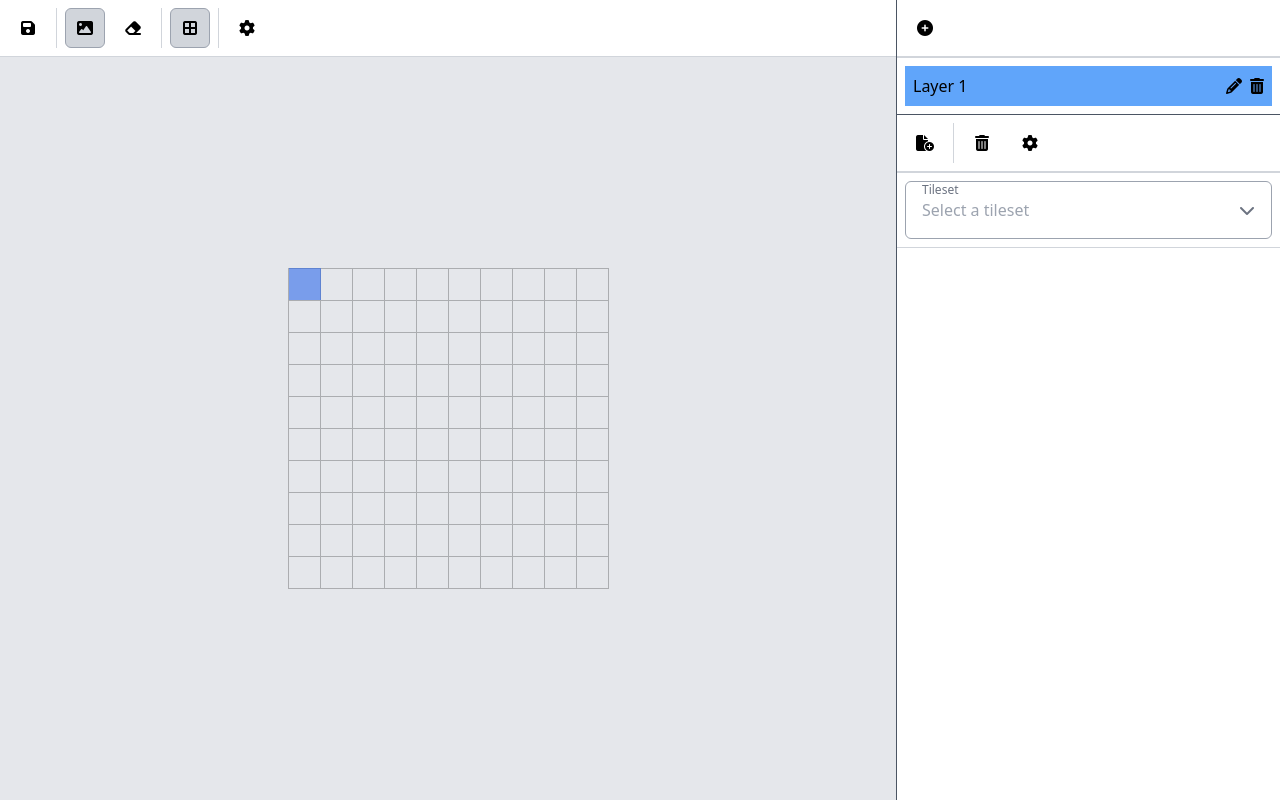
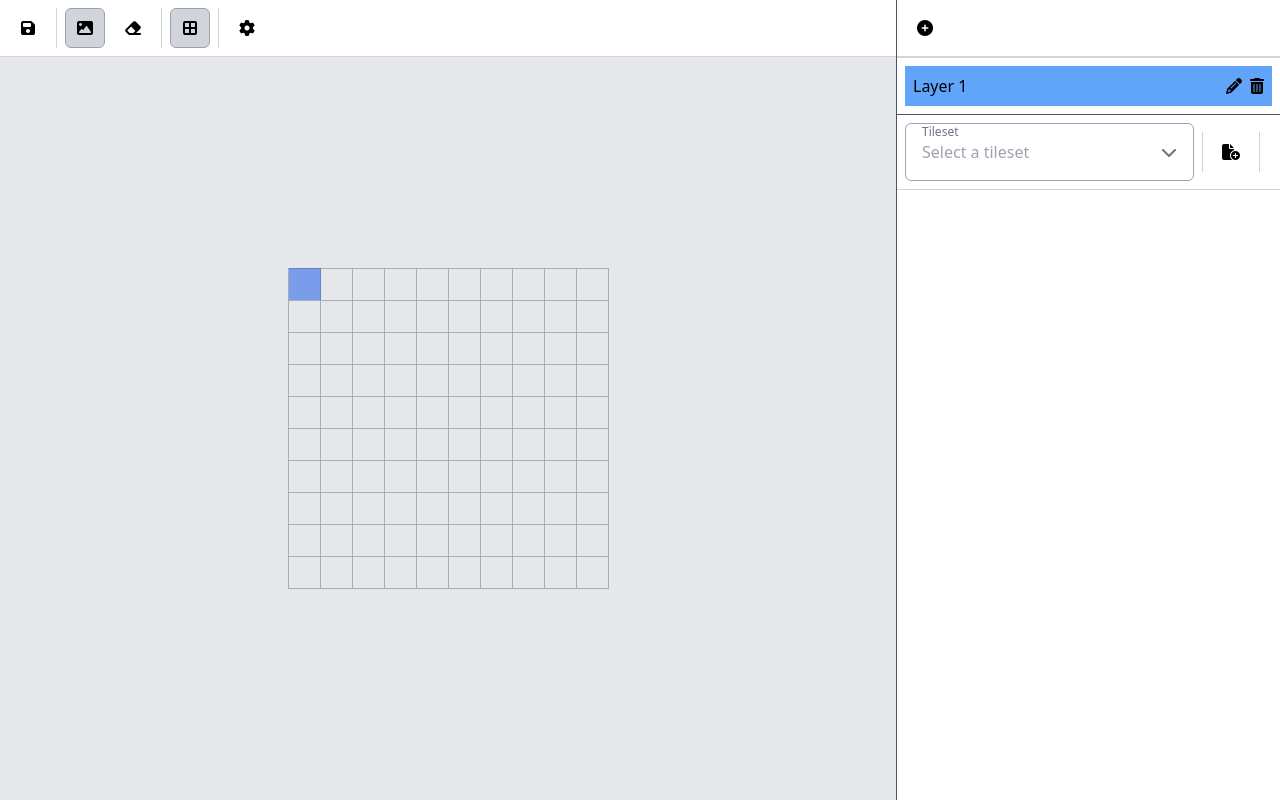
Before and after one commit to dylanclaywell/tile-titan-deprecated, a React (Vite) app: page / in a window 1280 px wide. Built offline with nearby package versions, Linux system fonts and the light colour scheme.

Commit message:
Improved the interfaces of the tools

```diff
--- a/src/components/SelectField.tsx
+++ b/src/components/SelectField.tsx
@@ -10,9 +10,10 @@ export interface Props {
   }[]
   onChange: (value: string) => void
   value: string
+  inputProps?: React.InputHTMLAttributes<HTMLInputElement>
 }
 
-export function SelectField({ options, onChange, value }: Props) {
+export function SelectField({ options, onChange, value, inputProps }: Props) {
   const [isOpen, setIsOpen] = useState(false)
 
   return (
@@ -29,6 +30,7 @@ export function SelectField({ options, onChange, value }: Props) {
         )}
         label="Tileset"
         inputProps={{
+          ...inputProps,
           readOnly: true,
           onClick: () => setIsOpen(!isOpen),
           placeholder: 'Select a tileset',
--- a/src/components/TextField.tsx
+++ b/src/components/TextField.tsx
@@ -41,13 +41,13 @@ export default function TextField({
           <i className={`fa-solid fa-${leftIconName} text-gray-500`}></i>
         )}
         <input
+          {...inputProps}
           className={clsx('outline-none flex-grow', {
             ['cursor-text']: !inputProps?.readOnly,
             ['cursor-default']: inputProps?.readOnly,
           })}
           value={value}
           onChange={onChange}
-          {...inputProps}
         />
         {rightIconName && (
           <i className={`fa-solid fa-${rightIconName} text-gray-500`}></i>
--- a/src/components/Tool.tsx
+++ b/src/components/Tool.tsx
@@ -1,39 +1,26 @@
-import React, { useContext } from 'react'
+import React from 'react'
 import clsx from 'clsx'
 
-import { EditorContext, ToolType } from '../contexts/EditorContext'
-
-type BaseProps = {
+export interface Props {
   name: string
   icon: string
+  classes?: string
+  isSelected?: boolean
+  onClick: () => void
 }
 
-export type Props =
-  | (BaseProps & {
-      type: ToolType
-    })
-  | (BaseProps & {
-      onClick: () => void
-    })
-
-export function Tool({ name, icon, ...rest }: Props) {
-  const [toolState, { handleToolClick: setTool }] = useContext(EditorContext)
-
+export function Tool({ name, icon, isSelected, classes, onClick }: Props) {
   return (
     <button
       title={name}
       className={clsx(
         'w-10 h-10 cursor-default hover:bg-gray-200 hover:border hover:border-gray-300 rounded-md',
+        classes,
         {
-          'bg-gray-300 border border-gray-400':
-            'type' in rest &&
-            (toolState.tool.type === rest.type ||
-              (rest.type === 'grid' && toolState.showGrid)),
+          'bg-gray-300 border border-gray-400': isSelected,
         }
       )}
-      onClick={() => {
-        'onClick' in rest ? rest.onClick() : setTool(rest.type)
-      }}
+      onClick={onClick}
     >
       <i className={`fa-solid fa-${icon}`}></i>
     </button>
--- a/src/components/Tools/Tools.tsx
+++ b/src/components/Tools/Tools.tsx
@@ -10,7 +10,7 @@ export function Tools({ children, classes }: Props) {
   return (
     <div
       className={clsx(
-        'flex p-2 divide-x space-x-2 border-b border-gray-300',
+        'flex items-center p-2 divide-x space-x-2 border-b border-gray-300',
         classes
       )}
     >
--- a/src/views/TilemapEditorView.tsx
+++ b/src/views/TilemapEditorView.tsx
@@ -9,8 +9,8 @@ import { EditorContext } from '../contexts/EditorContext'
 
 export function TilemapEditorView() {
   const [
-    { layers, selectedLayerId },
-    { updateTilemap, updateTilemapSettings },
+    { layers, selectedLayerId, tool, showGrid },
+    { updateTilemap, updateTilemapSettings, handleToolClick },
   ] = useContext(EditorContext)
   const [showSettings, setShowSettings] = React.useState(false)
 
@@ -36,11 +36,26 @@ export function TilemapEditorView() {
           />
         </ToolSection>
         <ToolSection>
-          <Tool name="Tile" type="tile" icon="image" />
-          <Tool name="Erase" type="eraser" icon="eraser" />
+          <Tool
+            name="Tile"
+            onClick={() => handleToolClick('tile')}
+            isSelected={tool.type === 'tile'}
+            icon="image"
+          />
+          <Tool
+            name="Erase"
+            onClick={() => handleToolClick('eraser')}
+            isSelected={tool.type === 'eraser'}
+            icon="eraser"
+          />
         </ToolSection>
         <ToolSection>
-          <Tool name="Show Grid" type="grid" icon="border-all" />
+          <Tool
+            name="Show Grid"
+            onClick={() => handleToolClick('grid')}
+            isSelected={showGrid}
+            icon="border-all"
+          />
         </ToolSection>
         <ToolSection>
           <Tool
--- a/src/views/TilesetView.tsx
+++ b/src/views/TilesetView.tsx
@@ -96,9 +96,24 @@ export function TilesetView() {
     ) : null
 
   return (
-    <div className="h-0 flex flex-col flex-1 border-gray-600 divide-y">
-      <div className="divide-y">
+    <div className="h-0 flex flex-col flex-1 border-gray-600">
+      <div>
         <Tools>
+          <ToolSection>
+            <SelectField
+              options={tilesets.map((tileset) => ({
+                value: tileset.id,
+                label: tileset.name,
+              }))}
+              onChange={(value) => {
+                setSelectedTileset(value)
+              }}
+              value={selectedTileset ?? ''}
+              inputProps={{
+                className: 'w-full',
+              }}
+            />
+          </ToolSection>
           <ToolSection>
             <TilesetUploader
               refreshTilesets={refreshTilesets}
@@ -115,21 +130,13 @@ export function TilesetView() {
               name="Delete tileset"
               onClick={() => undefined}
             />
-            <Tool icon="gear" name="Rename tileset" onClick={() => undefined} />
+            <Tool
+              icon="gear"
+              name="Tileset settings"
+              onClick={() => undefined}
+            />
           </ToolSection>
         </Tools>
-        <div className="p-2 border-gray-300">
-          <SelectField
-            options={tilesets.map((tileset) => ({
-              value: tileset.id,
-              label: tileset.name,
-            }))}
-            onChange={(value) => {
-              setSelectedTileset(value)
-            }}
-            value={selectedTileset ?? ''}
-          />
-        </div>
       </div>
       <div className="overflow-auto h-full flex-1 border-gray-300">
         {tilesets.map((tileset, i) => (
```
